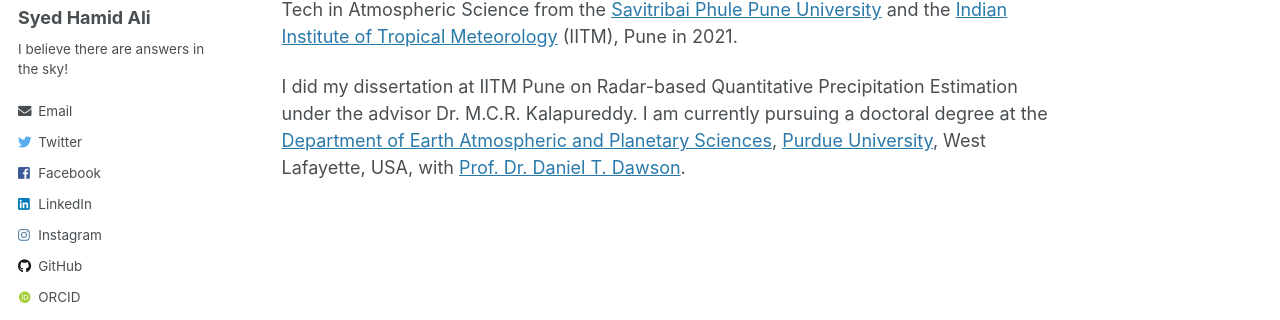
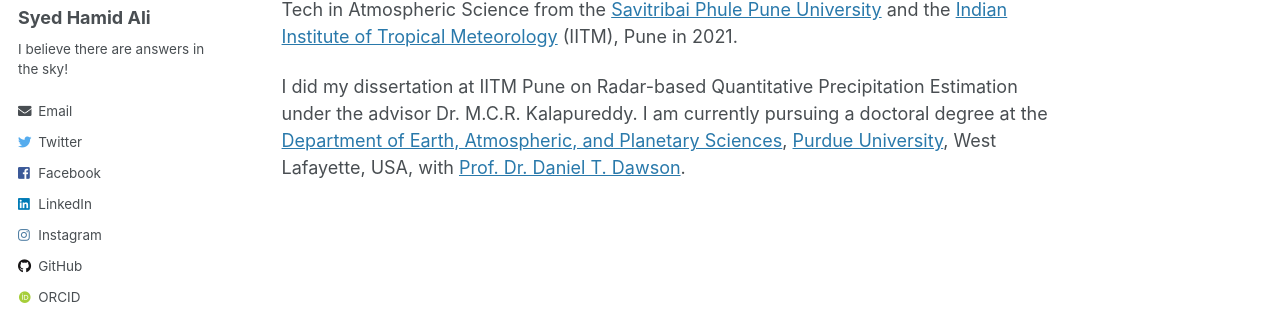
Before and after one commit to syedhamidali/syedhamidali.github.io, a Jekyll site: the page built from _pages/about.md, in a window 1280 px wide and 945 px high. Shown: the part 418-738 px from the top of the window. Built offline with Jekyll 4.4.1, drawn with Linux system fonts in a browser that asks for light colours; some web fonts are replaced.

```diff
--- a/_pages/about.md
+++ b/_pages/about.md
@@ -14,4 +14,4 @@ Welcome! I am an atmospheric sciences student aspiring to explore weather and cl
 
 I completed my B.E. Mechanical from the [University of Kashmir](https://www.kashmiruniversity.net/) in 2018, followed by M. Tech in Atmospheric Science from the [Savitribai Phule Pune University](https://www.unipune.ac.in) and the [Indian Institute of Tropical Meteorology](https://tropmet.res.in) (IITM), Pune in 2021.
 
-I did my dissertation at IITM Pune on Radar-based Quantitative Precipitation Estimation under the advisor Dr. M.C.R. Kalapureddy. I am currently pursuing a doctoral degree at the [Department of Earth Atmospheric and Planetary Sciences](https://eaps.purdue.edu), [Purdue University](https://purdue.edu), West Lafayette, USA, with [Prof. Dr. Daniel T. Dawson](https://www.eaps.purdue.edu/people/profile/dawson29.html).
+I did my dissertation at IITM Pune on Radar-based Quantitative Precipitation Estimation under the advisor Dr. M.C.R. Kalapureddy. I am currently pursuing a doctoral degree at the [Department of Earth, Atmospheric, and Planetary Sciences](https://eaps.purdue.edu), [Purdue University](https://purdue.edu), West Lafayette, USA, with [Prof. Dr. Daniel T. Dawson](https://www.eaps.purdue.edu/people/profile/dawson29.html).
```
